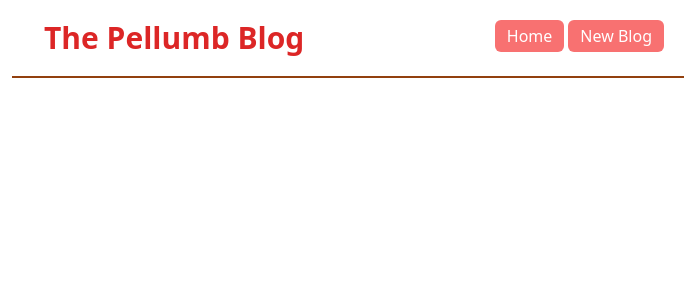
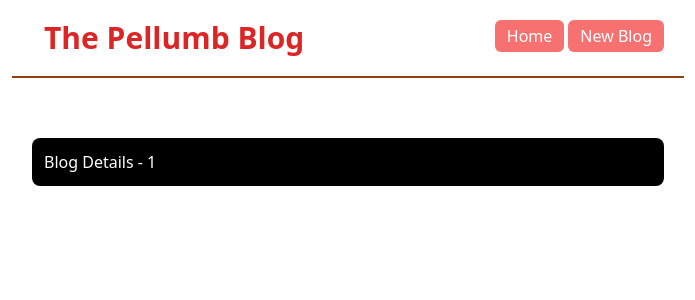
Before and after one commit to Pellumbengineer/basic-blog, a React (Create React App) app: page /blogs/1 in a window 1280 px wide. Shown: the top 300 px of the page, without its empty margins (292-987 px from the left). Built offline with nearby package versions, Linux system fonts and the light colour scheme.

Commit message:
use of route params

```diff
--- a/src/App.js
+++ b/src/App.js
@@ -2,6 +2,7 @@ import Home from './components/Home'
 import Navbar from './components/Navbar'
 import { BrowserRouter as Router, Route, Switch } from 'react-router-dom'
 import CreateBlog from './components/CreateBlog'
+import BlogDetails from './components/BlogDetails'
 
 function App() {
   return (
@@ -12,6 +13,7 @@ function App() {
           <Switch>
             <Route exact path='/' component={Home} />
             <Route path='/create' component={CreateBlog} />
+            <Route path='/blogs/:id' component={BlogDetails} />
           </Switch>
         </div>
       </main>
--- /dev/null
+++ b/src/components/BlogDetails.js
@@ -0,0 +1,16 @@
+import React from 'react'
+import { useParams } from 'react-router-dom'
+
+function BlogDetails() {
+  const { id } = useParams()
+
+  return (
+    <div className='bg-black rounded-lg'>
+      <h1 className='text-white px-3 py-3'>
+        Blog Details - <h1 className='text-white inline-block'>{id}</h1>
+      </h1>
+    </div>
+  )
+}
+
+export default BlogDetails
--- a/src/components/BlogList.js
+++ b/src/components/BlogList.js
@@ -1,14 +1,17 @@
 import React from 'react'
+import { Link } from 'react-router-dom'
 
 const BlogList = ({ blogs, handleDelete }) => {
   return blogs.map((blog, idx) => (
     <div
-      className='relative border hover:shadow-lg p-4 rounded-md z-1 mx-2 mb-2'
+      className='relative border hover:shadow-lg hover:border-red-300 p-4 rounded-md z-1 mx-2 mb-2'
       key={blog.id}
     >
-      <h1 className='font-serif text-red-500 text-3xl'>{blog.title}</h1>
-      <h2 className='mt-1'>Writen by {blog.author}</h2>
-      {/* <p className='text-black my-2'>{blog.body}</p> */}
+      <Link to={`/blogs/${blog.id}`}>
+        <h1 className='font-serif text-red-500 text-3xl'>{blog.title}</h1>
+        <h2 className='mt-1'>Writen by {blog.author}</h2>
+        {/* <p className='text-black my-2'>{blog.body}</p> */}
+      </Link>
       <button
         className='bg-red-500 hover:bg-red-800 px-2 py-1 rounded-md text-white absolute bottom-2 right-2'
         onClick={() => handleDelete(blog.id)}
```
